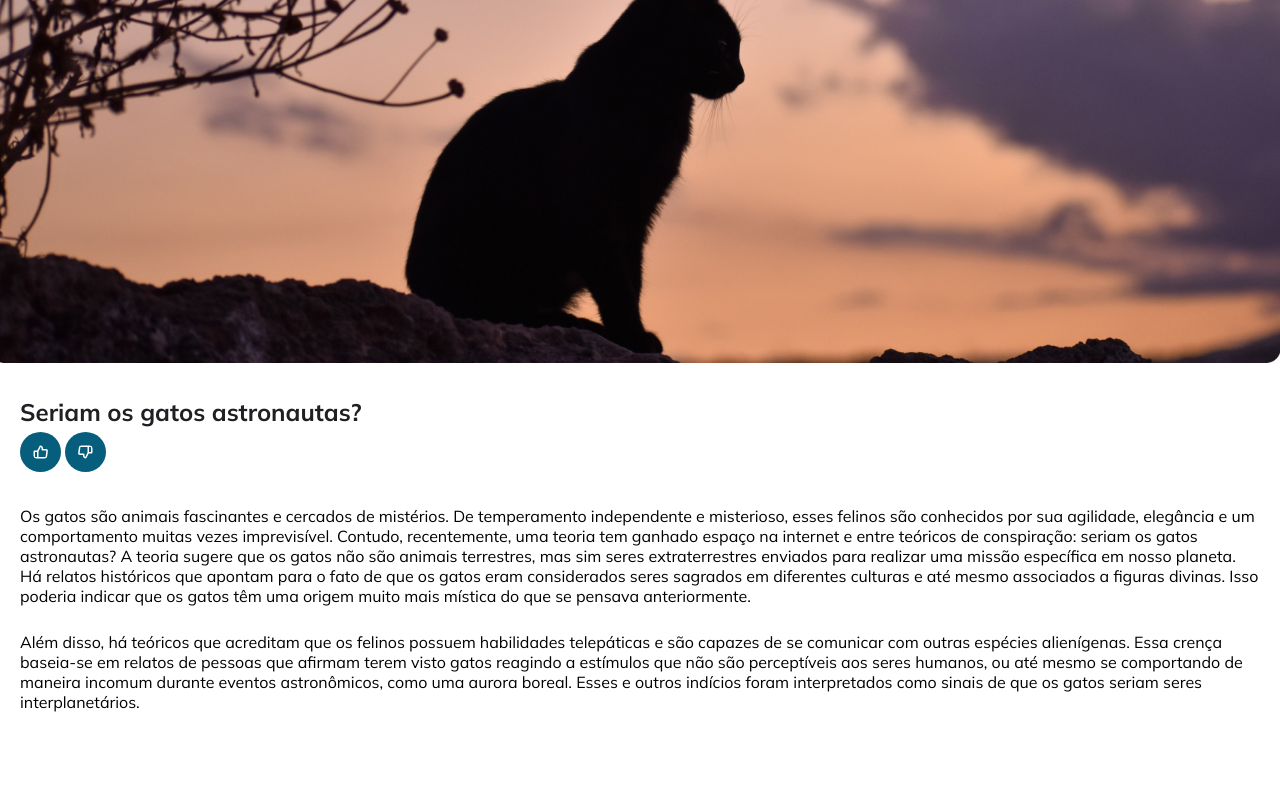
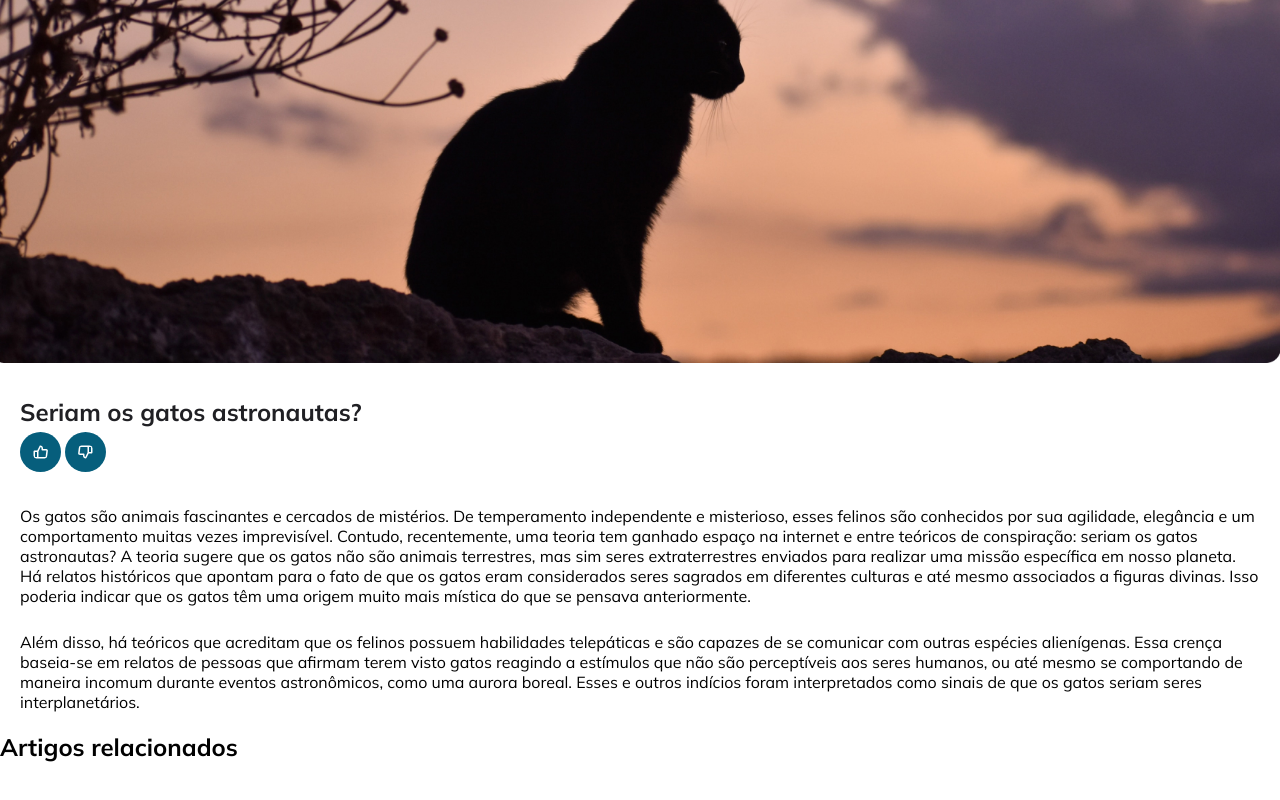
Before and after one commit to ThiagooMedeiros/Cat-blog, a plain HTML site: page index.html in a window 1280 px wide. Shown: the part 361-1161 px from the top of the page. Drawn offline with Linux system fonts and the light colour scheme.

Commit message:
feat: added aside text

```diff
--- a/index.html
+++ b/index.html
@@ -56,6 +56,7 @@
       </div>
     </main>
     <aside>
+      <h2>Artigos relacionados</h2>
       <div class="section">
         <img src="" alt="" />
         <h3></h3>
```
